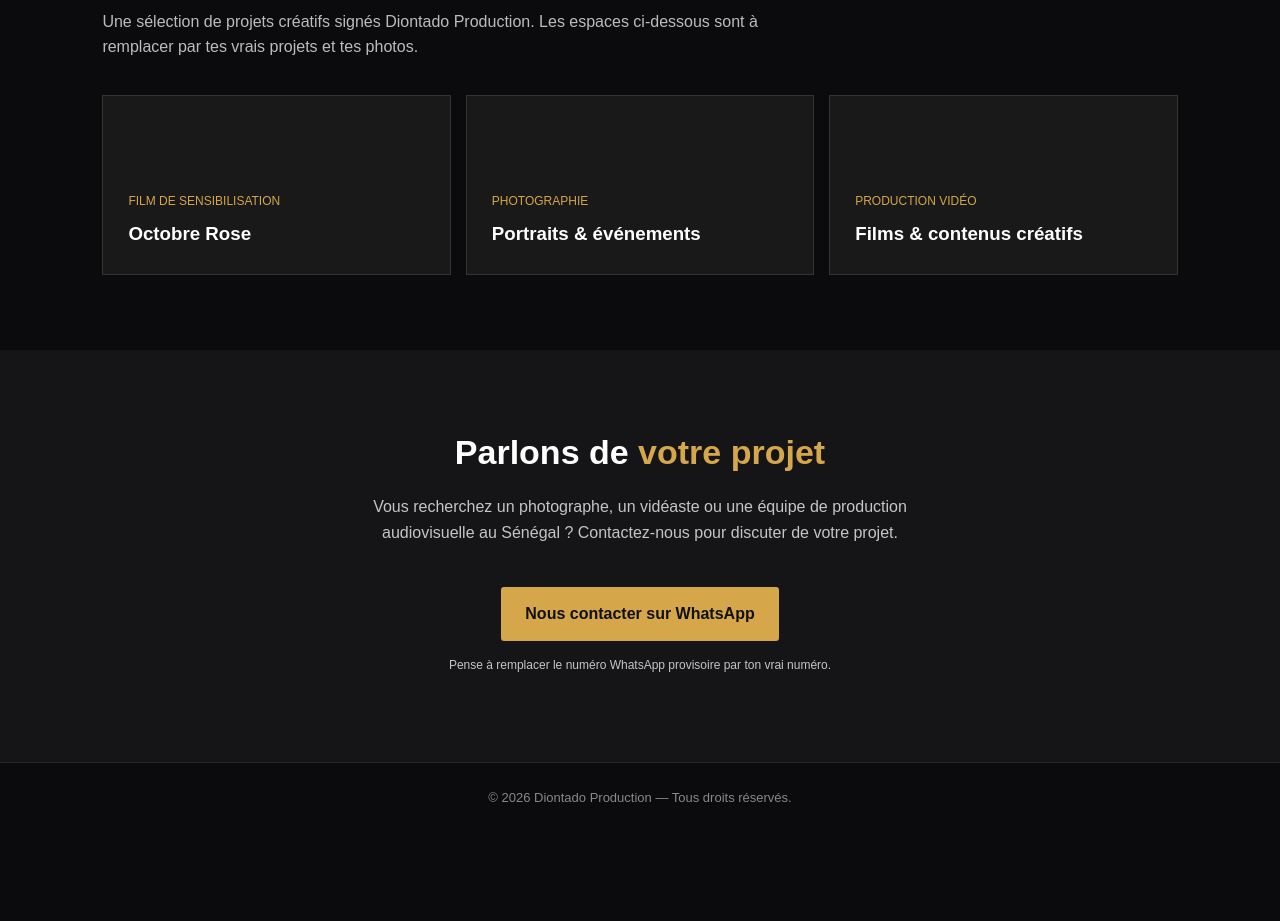
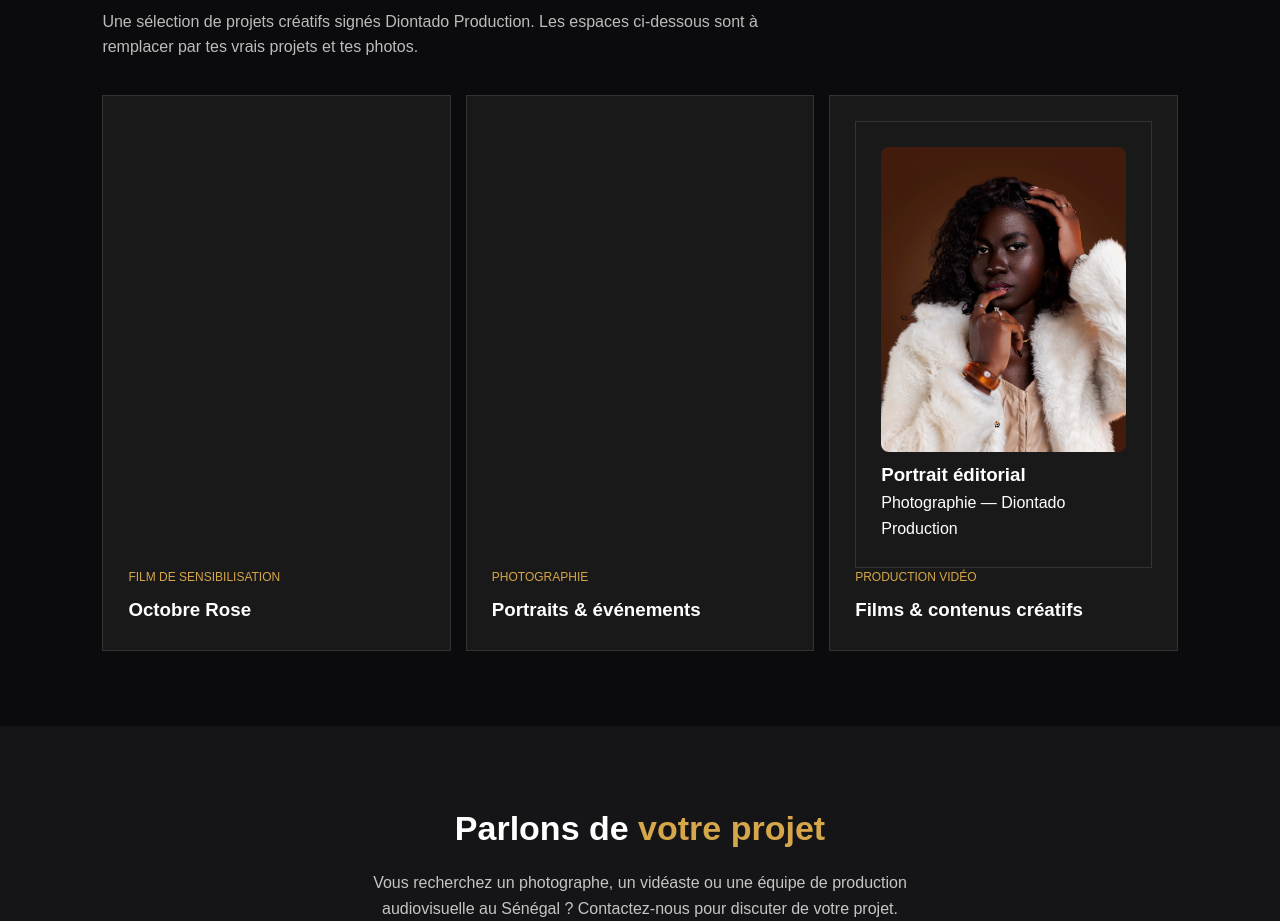
Before and after one commit to diontadoevens0-a11y/diontado-production-portfolio, a plain HTML site: page index.html in a window 1280 px wide. Shown: the part 1920-2841 px from the top of the page. Before the commit the page ends 2754 px from the top, so only its background shows below. Drawn offline with Linux system fonts and the light colour scheme.

Commit message:
Update index.html

```diff
--- a/index.html
+++ b/index.html
@@ -107,6 +107,13 @@
           <h3>Portraits & événements</h3>
         </article>
         <article class="project">
+
+<div class="project">
+  <img src="portrait_editorial.jpg" alt="Portrait éditorial Diontado Production" style="width:100%;height:auto;border-radius:8px;">
+  <h3>Portrait éditorial</h3>
+  <p>Photographie — Diontado Production</p>
+</div>
+
           <span>Production vidéo</span>
           <h3>Films & contenus créatifs</h3>
         </article>
```
